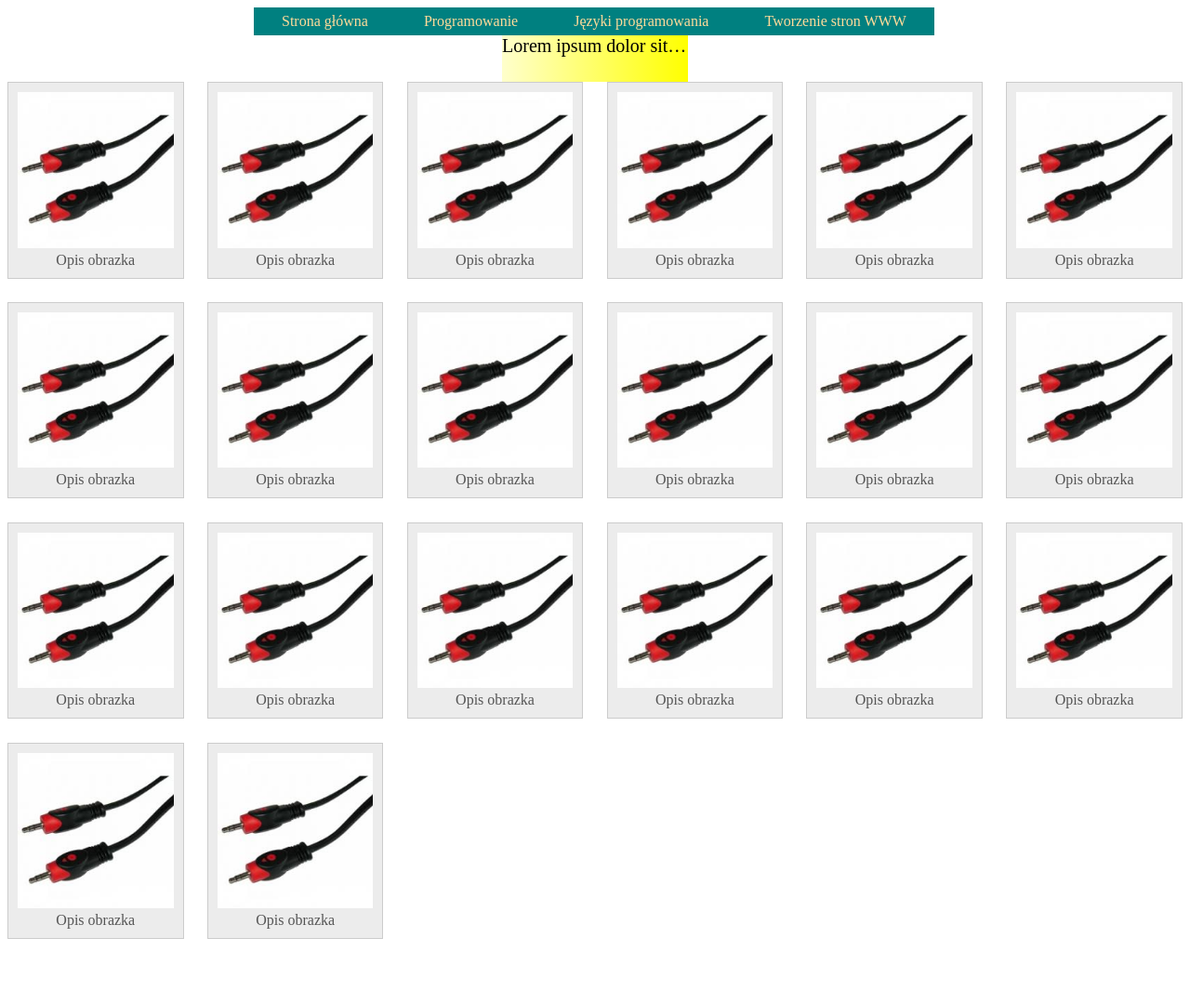
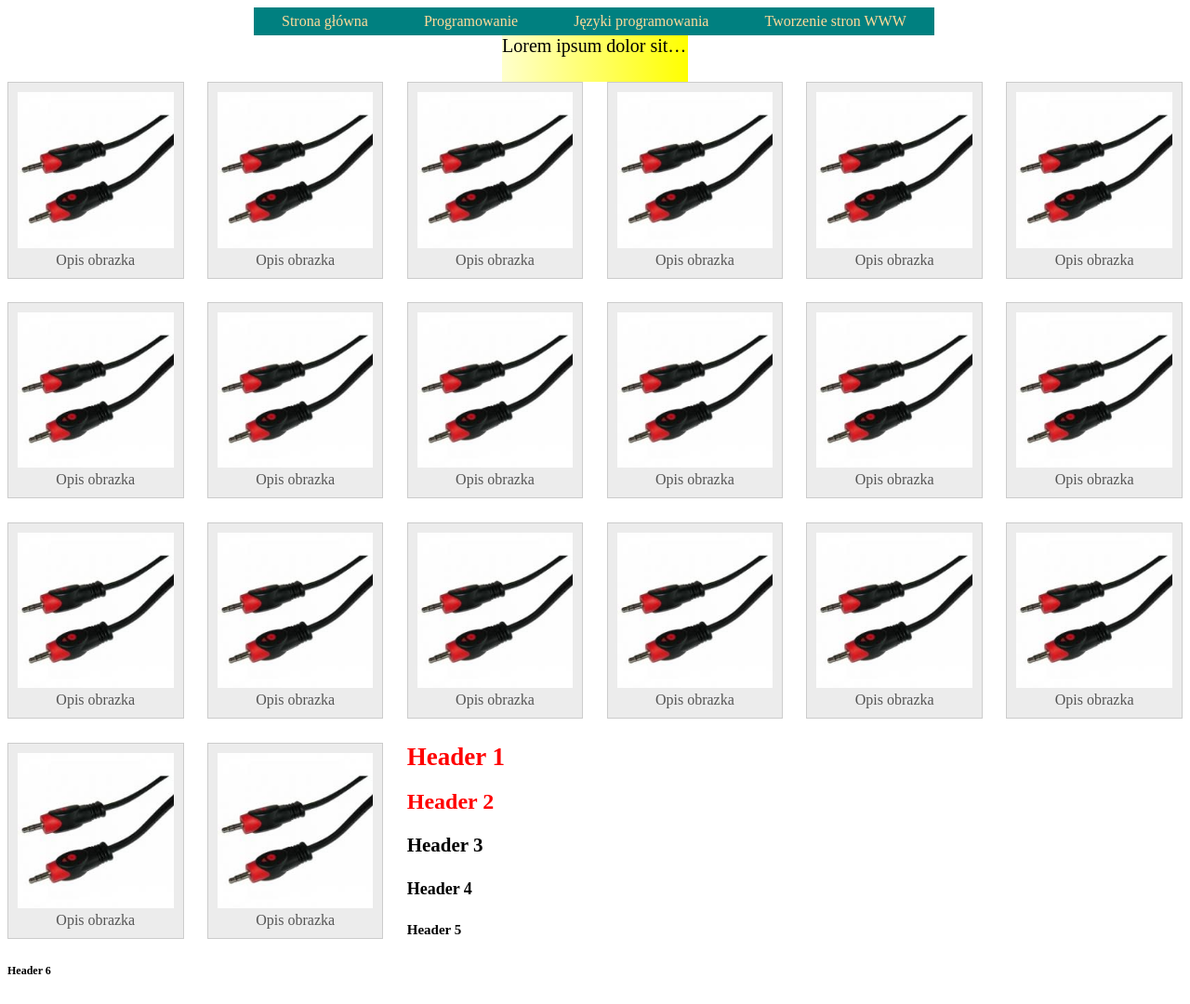
Before and after one commit to JakStencel/working-with-SASS, a website: page public_html/index.html in a window 1280 px wide. Shown: the whole page at 93% size. Before the commit the page ends 1035 px from the top, so only its background shows below. Drawn offline with Linux system fonts and the light colour scheme.

Commit message:
Add new loop for, thanks to which we gain an ability to make very next smaller header smaller according to the font-size of the specific header

```diff
--- a/public_html/SCSS/style.scss
+++ b/public_html/SCSS/style.scss
@@ -63,8 +63,12 @@ a{
         color: #555;
     }
 }
-body{
 @include small-box(red);
 @include small-box(yellow);
 @include small-box(green);
+
+@for $i from 1 to 7{
+    h#{$i}{
+        font-size: (30px - ($i* 3px));
+    }
 }
--- a/public_html/index.html
+++ b/public_html/index.html
@@ -118,5 +118,11 @@ and open the template in the editor.
                 <span class="img_description">Opis obrazka</span>
             </div>
         </section>
+        <h1>Header 1</h1>
+        <h2>Header 2</h2>
+        <h3>Header 3</h3>
+        <h4>Header 4</h4>
+        <h5>Header 5</h5>
+        <h6>Header 6</h6>
     </body>
 </html>
```
Also changed, not shown: public_html/CSS/style.css, 2 other files.
